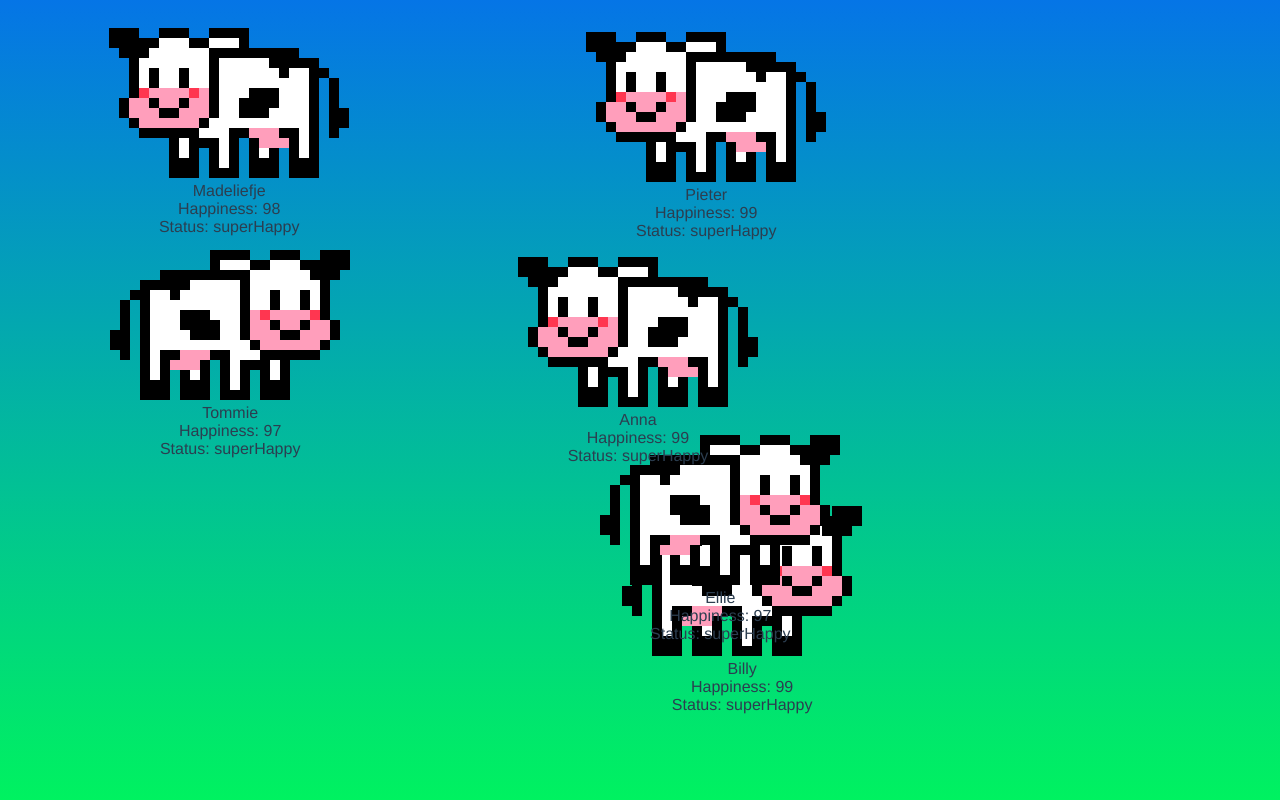
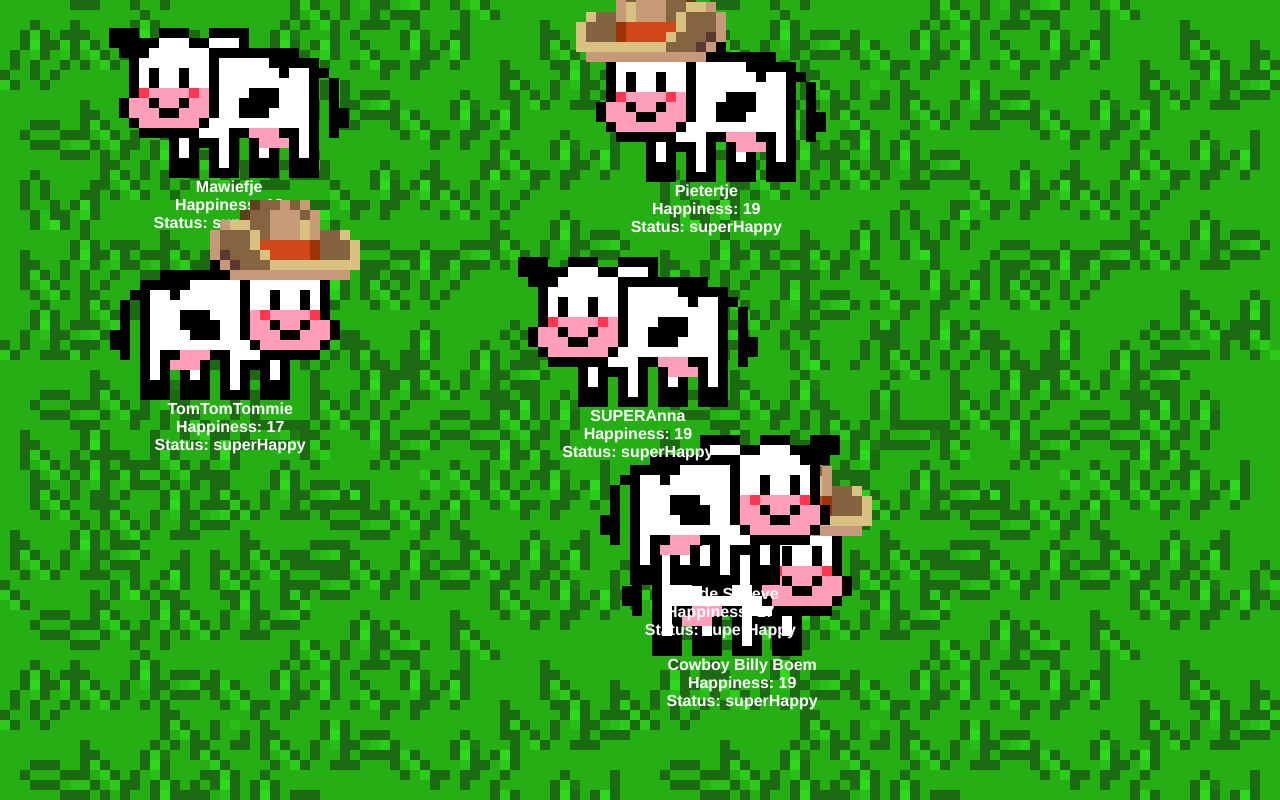
Before and after one commit to SachaBogaers/tamagotchi-vue, a Vue app: page / in a window 1280 px wide. Built offline with nearby package versions, Linux system fonts and the light colour scheme.

Commit message:
added hats

```diff
--- a/src/components/Display.vue
+++ b/src/components/Display.vue
@@ -7,6 +7,7 @@
 			:sleepiness="cow.sleepiness"
 			:speed="cow.speed"
 			:neediness="cow.neediness"
+			:outfit="cow.outfit"
 			:command="command">
 		</Tamagotchi>
   </div>
@@ -23,12 +24,42 @@ export default {
 	data () {
 		return {
 			cows: [
-				{name: 'Billy', active: true, sleepiness: 5, speed: 7, size: 1, neediness: 2},
-				{name: 'Madeliefje', active: true, sleepiness:0, speed: 10, size: 1, neediness: 8},
-				{name: 'Ellie', active: true, sleepiness: 6, speed: 5, size: 1, neediness: 10},
-				{name: 'Tommie', active: true, sleepiness: 2, speed: 8, size: 1, neediness: 10},
-				{name: 'Pieter', active: true, sleepiness: 0.5, speed: 4, size: 1, neediness: 4},
-				{name: 'Anna', active: true, sleepiness: 10, speed: 3, size: 2, neediness: 1}
+				{
+					name: 'Cowboy Billy Boem', active: true, sleepiness: 5, speed: 7, size: 1, neediness: 2,
+					outfit: {
+						hat: 'cowboy'
+					}
+				},
+				{
+					name: 'Mawiefje', active: true, sleepiness:0, speed: 10, size: 1, neediness: 8,
+					outfit: {
+						hat: ''
+					}
+				},
+				{
+					name: 'Ellie de Scheve', active: true, sleepiness: 6, speed: 5, size: 1, neediness: 10,
+					outfit: {
+						hat: ''
+					}
+				},
+				{
+					name: 'TomTomTommie', active: true, sleepiness: 2, speed: 8, size: 1, neediness: 10,
+					outfit: {
+						hat: 'cowboy'
+					}
+				},
+				{
+					name: 'Pietertje', active: true, sleepiness: 0.5, speed: 4, size: 1, neediness: 4,
+					outfit: {
+						hat: 'cowboy'
+					}
+				},
+				{
+					name: 'SUPERAnna', active: true, sleepiness: 10, speed: 3, size: 2, neediness: 1,
+					outfit: {
+						hat: ''
+					}
+				}
 			],
 			command: ''
 		}
@@ -54,9 +85,10 @@ export default {
 	width: 100%;
 	height: 100%;
 	padding-bottom: 35px;
-	background: #00F260;  /* fallback for old browsers */
-	background: -webkit-linear-gradient(to bottom, #0575E6, #00F260);  /* Chrome 10-25, Safari 5.1-6 */
-	background: linear-gradient(to bottom, #0575E6, #00F260); /* W3C, IE 10+/ Edge, Firefox 16+, Chrome 26+, Opera 12+, Safari 7+ */
+	background: url('../assets/grass.png')
+	/* background: #00F260;  /* fallback for old browsers */
+	/* background: -webkit-linear-gradient(to bottom, #0575E6, #00F260);  /* Chrome 10-25, Safari 5.1-6 */
+	/* background: linear-gradient(to bottom, #0575E6, #00F260); W3C, IE 10+/ Edge, Firefox 16+, Chrome 26+, Opera 12+, Safari 7+ */
 }
 
 </style>
--- a/src/components/Tamagotchi.vue
+++ b/src/components/Tamagotchi.vue
@@ -6,10 +6,14 @@
 		<div
 			class="tamagotchi__display"
 			:class="{'tamagotchi__display--flipped': direction=='right'}">
-			<img
-				class="tamagotchi__img"
-				:class="{'tamagotchi__img--walking': walking}"
-				:src="image"/>
+			<div
+				class="tamagotchi__display__cow"
+				:class="{'tamagotchi__display__cow--walking': walking}">
+				<img
+					class="tamagotchi__display__img"
+					:src="image"/>
+				<img v-if="outfit.hat" class="outfit hat" :src="hatImage"/>
+			</div>
 		</div>
 		<p>{{name}}</p>
 		<p>Happiness: {{happiness}}</p>
@@ -25,18 +29,19 @@ export default {
 		name: String,
 		sleepiness: Number,
 		speed: Number,
-		neediness: Number
+		neediness: Number,
+		outfit: Object
 	},
 	data () {
 		return {
-			happiness: 100,
-			status: 'happy',
+			happiness: 20,
+			status: 'neutral',
 			// left: 50,
 			// top: 50,
 			x: 80*Math.random(),
 			y: 80*Math.random(),
 			direction: 'left',
-			walking: false
+			walking: false,
 		}
 	},
 	watch: {
@@ -61,7 +66,7 @@ export default {
 				this.status = 'superHappy'
 			} else if (this.happiness > 7) {
 				this.status = 'happy'
-			} else if (this.happiness > 4) {
+			} else if (this.hgappiness > 4) {
 				this.status = 'neutral'
 			} else if (this.happiness > 0) {
 				this.status = 'sad'
@@ -101,8 +106,14 @@ export default {
 			let image = require('../assets/' + image_name + '.png')
 			return image
 		},
+		hatImage () {
+			let image_name = this.outfit.hat
+			let image = require('../assets/hats/' + image_name + '.png')
+			return image
+		}
 	},
 	mounted () {
+		this.updateStatus()
 		setInterval(() => {
 			this.happiness = Math.max(0, this.happiness - 1)
 			this.updateStatus()
@@ -117,15 +128,32 @@ export default {
 .tamagotchi {
 	position: absolute;
 	transition: left 2s ease-in-out, top 2s ease-in-out;
+	color: white;
+	font-weight: 700;
 }
-	.tamagotchi__display--flipped {
-		transform: scaleX(-1);
+	.tamagotchi__display {
+		/* height: 300px;
+		width: 500px; */
 	}
-	.tamagotchi__img {
+		.tamagotchi__display--flipped {
+			transform: scaleX(-1);
+		}
+	.tamagotchi__display__cow {
 		animation: bounce 0.5s infinite alternate;
+		position: relative;
 	}
-		.tamagotchi__img--walking {
+		.tamagotchi__display__cow .outfit{
+			position: absolute;
+		}
+		.tamagotchi__display__cow .hat {
+			top: -33.333%;
+			left: -4.167%;
+		}
+		.tamagotchi__display__cow--walking {
 			animation: bounce 0.1s infinite alternate;
+		}
+		.tamagotchi__display__img {
+			display: block;
 		}
 
 @keyframes bounce {
```
Also changed, not shown: src/assets/grass.png (added), src/assets/hats/cowboy.png (added).
